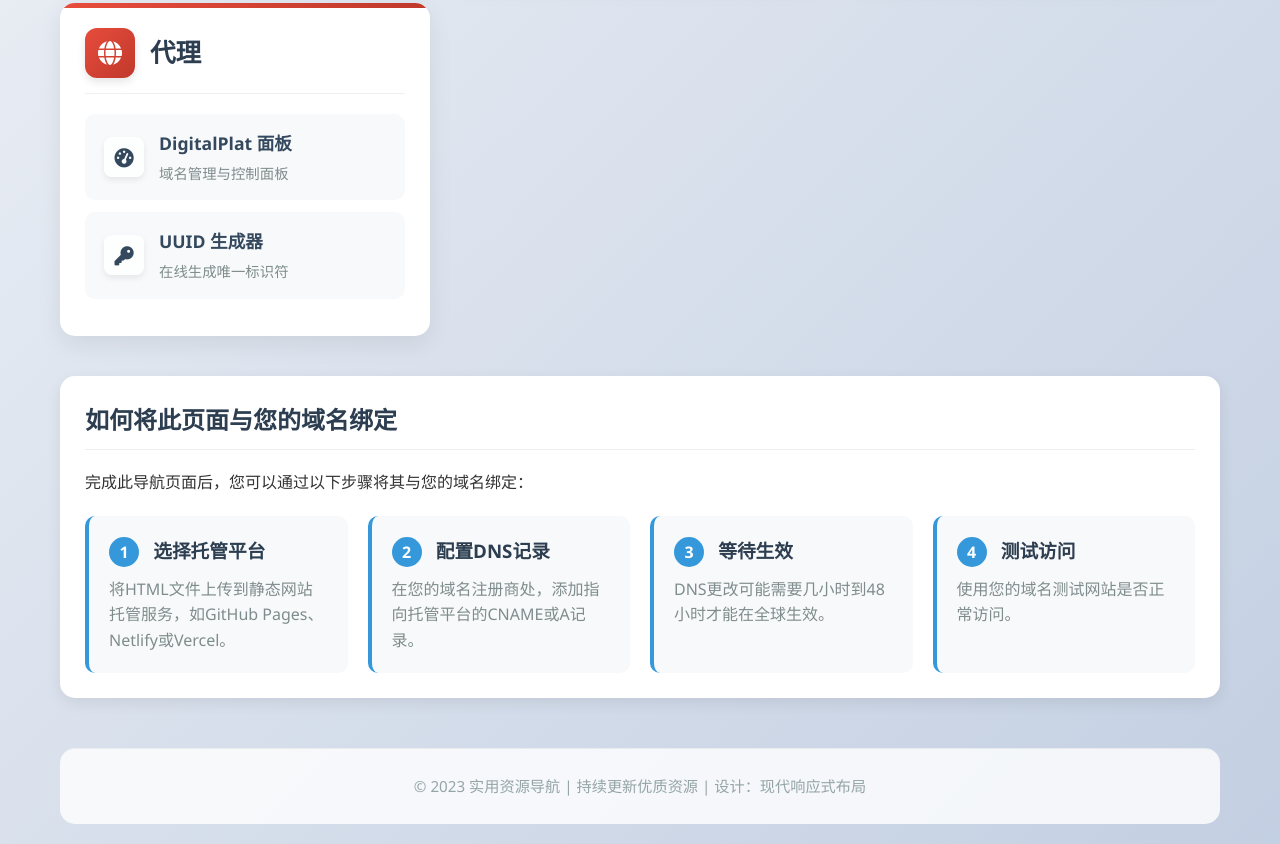
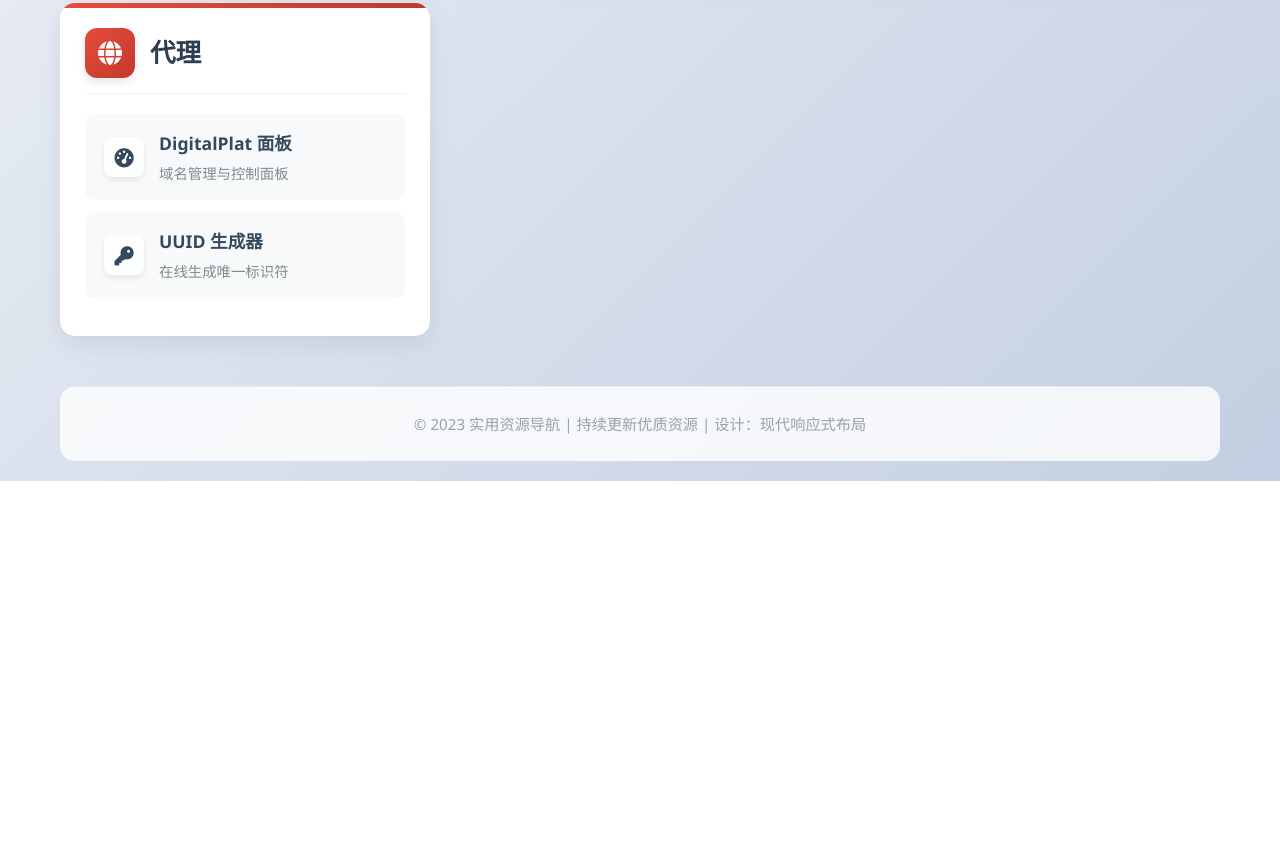
Before and after one commit to wa3duck/wa3duck.github.io, a plain HTML site: page index.html in a window 1280 px wide. Shown: the part 783-1627 px from the top of the page. After the commit the page ends 1264 px from the top, so only its background shows below. Drawn offline with Linux system fonts and the light colour scheme.

Commit message:
Update index.html

```diff
--- a/index.html
+++ b/index.html
@@ -182,58 +182,6 @@
             border-radius: 15px;
         }
 
-        .domain-guide {
-            background: white;
-            border-radius: 15px;
-            padding: 25px;
-            margin-top: 40px;
-            box-shadow: 0 5px 15px rgba(0, 0, 0, 0.08);
-        }
-
-        .domain-guide h2 {
-            color: #2c3e50;
-            margin-bottom: 20px;
-            padding-bottom: 10px;
-            border-bottom: 1px solid #eee;
-        }
-
-        .steps {
-            display: grid;
-            grid-template-columns: repeat(auto-fill, minmax(250px, 1fr));
-            gap: 20px;
-            margin-top: 20px;
-        }
-
-        .step {
-            background: #f8f9fa;
-            padding: 20px;
-            border-radius: 10px;
-            border-left: 4px solid #3498db;
-        }
-
-        .step-number {
-            display: inline-block;
-            width: 30px;
-            height: 30px;
-            background: #3498db;
-            color: white;
-            border-radius: 50%;
-            text-align: center;
-            line-height: 30px;
-            margin-right: 10px;
-            font-weight: bold;
-        }
-
-        .step h3 {
-            display: inline;
-            color: #2c3e50;
-        }
-
-        .step p {
-            margin-top: 10px;
-            color: #7f8c8d;
-        }
-
         @media (max-width: 768px) {
             .categories {
                 grid-template-columns: 1fr;
@@ -241,10 +189,6 @@
 
             h1 {
                 font-size: 2.2rem;
-            }
-
-            .steps {
-                grid-template-columns: 1fr;
             }
         }
     </style>
@@ -388,37 +332,6 @@
             </div>
         </div>
 
-        <div class="domain-guide">
-            <h2>如何将此页面与您的域名绑定</h2>
-            <p>完成此导航页面后，您可以通过以下步骤将其与您的域名绑定：</p>
-
-            <div class="steps">
-                <div class="step">
-                    <span class="step-number">1</span>
-                    <h3>选择托管平台</h3>
-                    <p>将HTML文件上传到静态网站托管服务，如GitHub Pages、Netlify或Vercel。</p>
-                </div>
-
-                <div class="step">
-                    <span class="step-number">2</span>
-                    <h3>配置DNS记录</h3>
-                    <p>在您的域名注册商处，添加指向托管平台的CNAME或A记录。</p>
-                </div>
-
-                <div class="step">
-                    <span class="step-number">3</span>
-                    <h3>等待生效</h3>
-                    <p>DNS更改可能需要几小时到48小时才能在全球生效。</p>
-                </div>
-
-                <div class="step">
-                    <span class="step-number">4</span>
-                    <h3>测试访问</h3>
-                    <p>使用您的域名测试网站是否正常访问。</p>
-                </div>
-            </div>
-        </div>
-
         <footer>
             <p>© 2023 实用资源导航 | 持续更新优质资源 | 设计：现代响应式布局</p>
         </footer>
```
